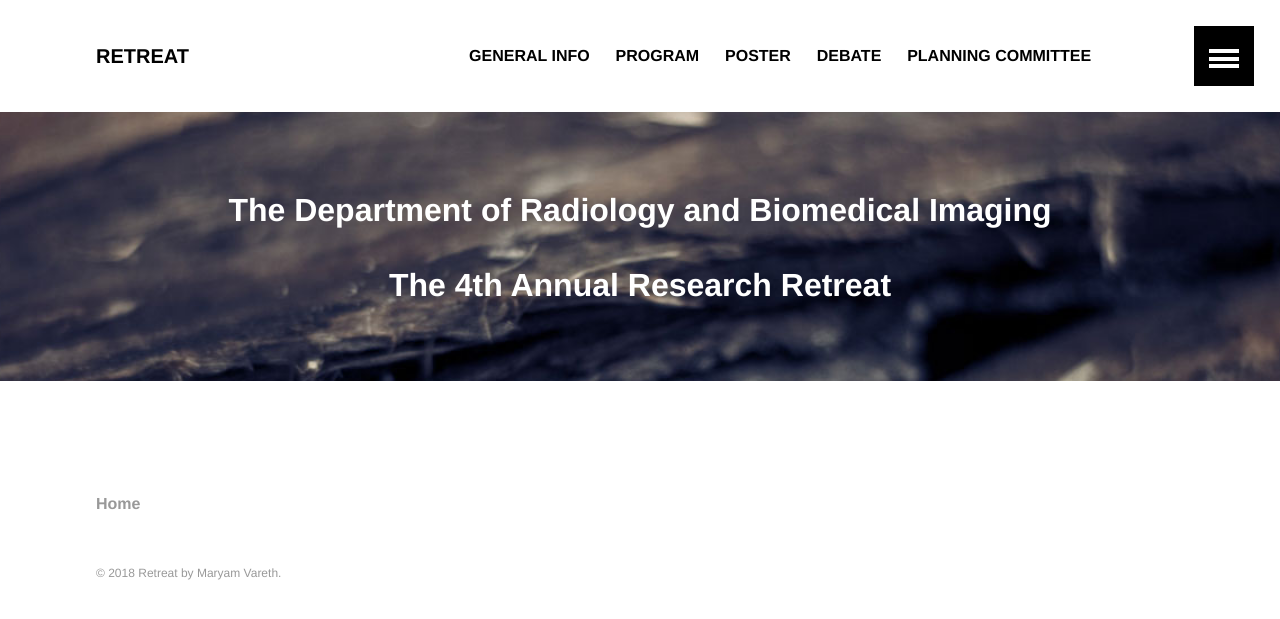
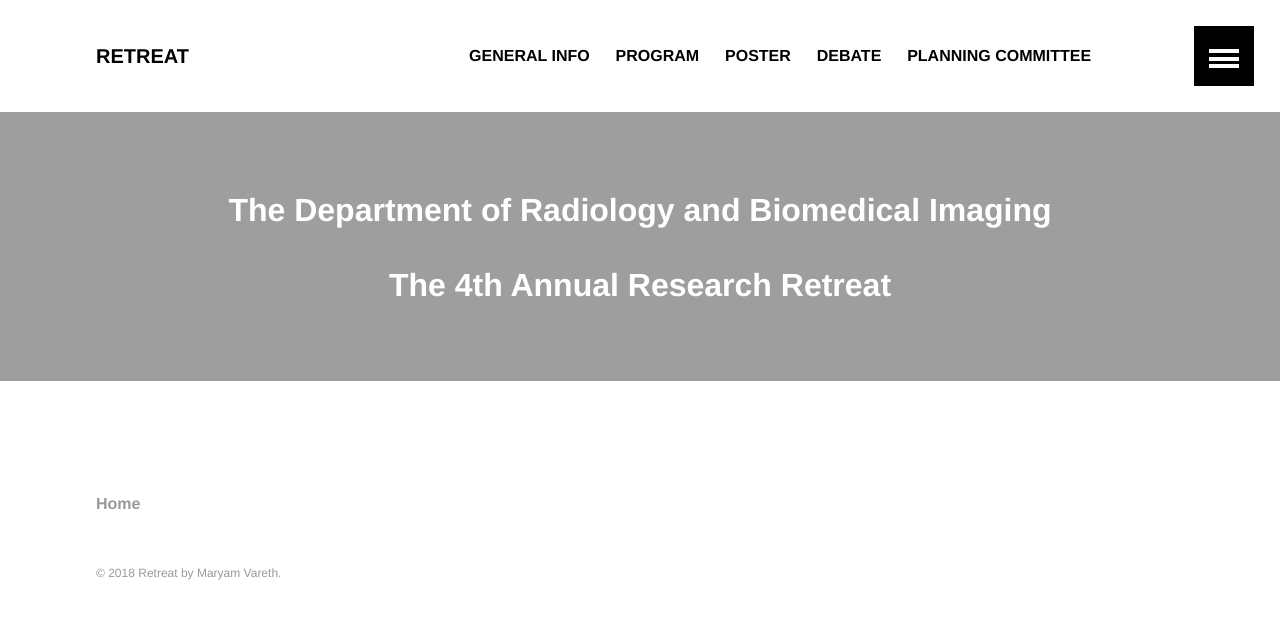
Before and after one commit to UCSFrad/UCSFrad.github.io, a Jekyll site: the page built from index.md, in a window 1280 px wide. Shown: the top 619 px of the page. Built offline with Jekyll 4.4.1, drawn with Linux system fonts in a browser that asks for light colours.

Commit message:
chaning the front banner -- UCSF theme

```diff
--- a/index.md
+++ b/index.md
@@ -2,5 +2,5 @@
 layout: home
 permalink: /
 image:
-  feature: wood-texture-1600x800.jpg
+  feature: banner.png
 ---
```
Also changed, not shown: 4 other files.
